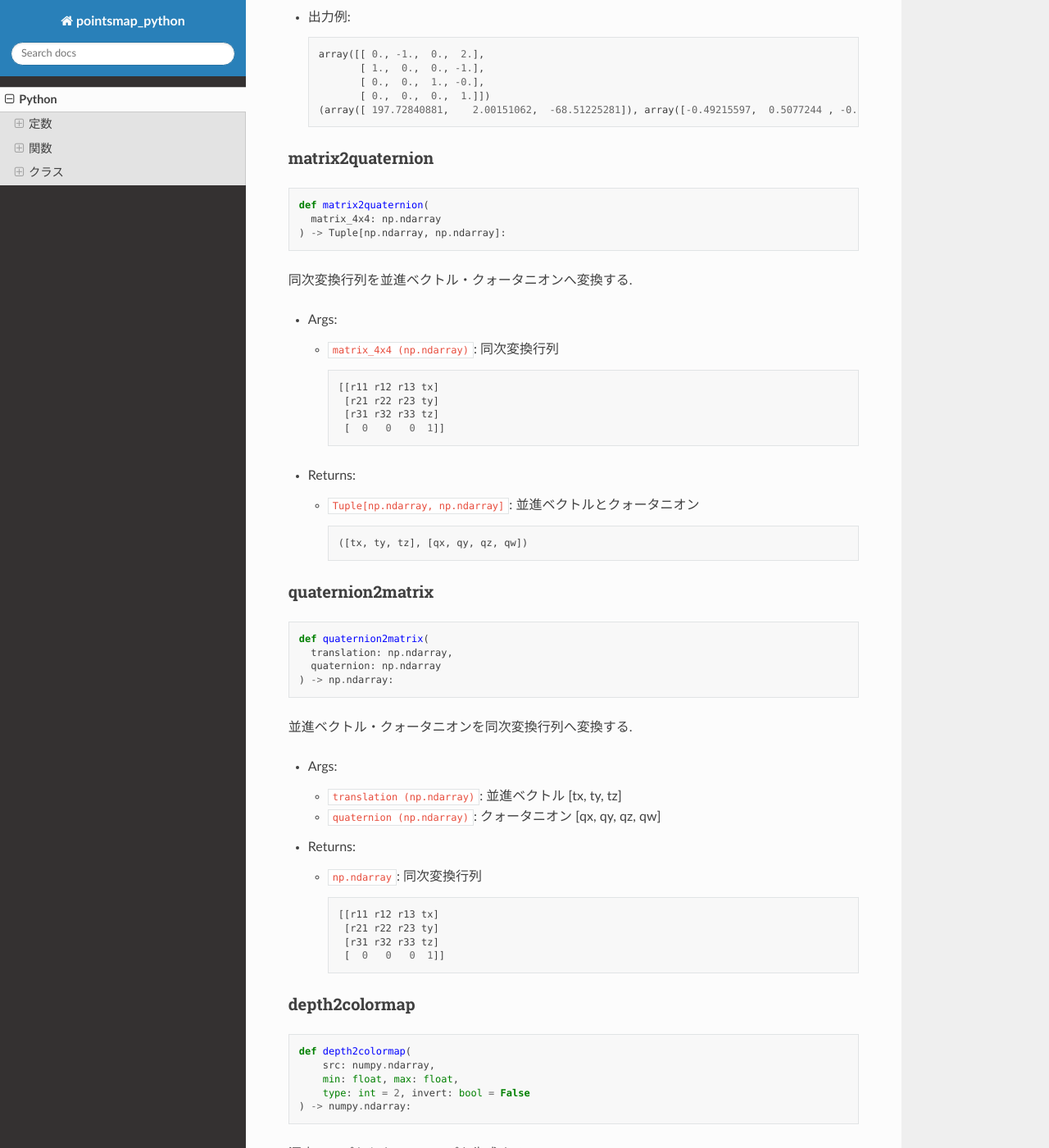
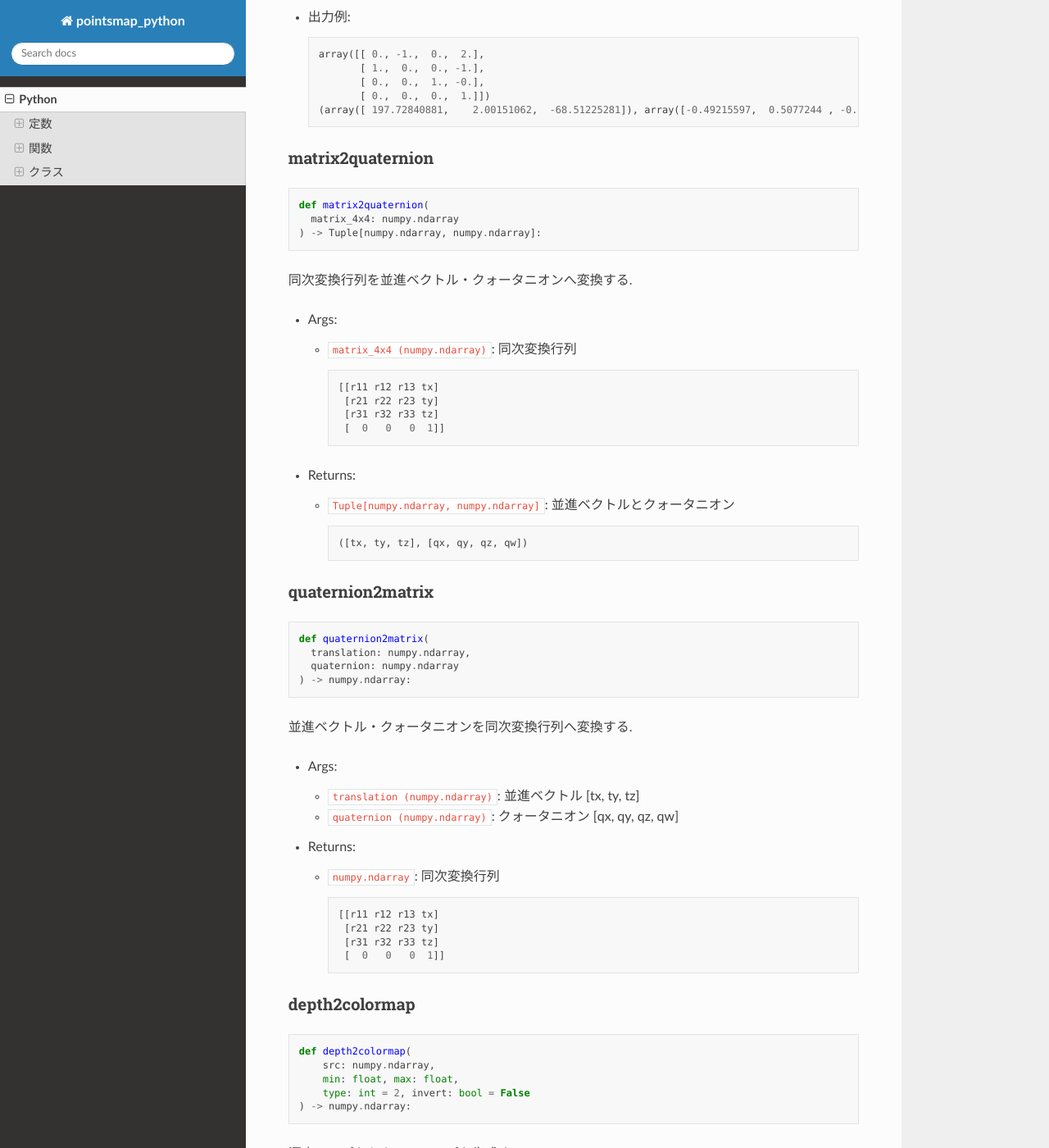
Before and after one commit to urasakikeisuke/pointsmap-python, a Sphinx documentation site: the page built from docs/source/python.rst, in a window 1280 px wide and 1400 px high, scrolled down 1229 px. Shown: the whole window at 82% size. Built offline with Sphinx 7.4.7 and the Read the Docs theme 2.0.0, drawn with Linux system fonts in a browser that asks for light colours; some of the changed text lies outside the part shown.

Commit message:
表記ゆれの修正

```diff
--- a/docs/source/python.rst
+++ b/docs/source/python.rst
@@ -79,14 +79,14 @@ matrix2quaternion
 .. code-block:: python
 
   def matrix2quaternion(
-    matrix_4x4: np.ndarray
-  ) -> Tuple[np.ndarray, np.ndarray]:
+    matrix_4x4: numpy.ndarray
+  ) -> Tuple[numpy.ndarray, numpy.ndarray]:
 
 同次変換行列を並進ベクトル・クォータニオンへ変換する.
 
 * Args:
 
-  * ``matrix_4x4 (np.ndarray)``: 同次変換行列
+  * ``matrix_4x4 (numpy.ndarray)``: 同次変換行列
 
     .. code-block::
 
@@ -97,7 +97,7 @@ matrix2quaternion
 
 * Returns:
 
-  * ``Tuple[np.ndarray, np.ndarray]``: 並進ベクトルとクォータニオン
+  * ``Tuple[numpy.ndarray, numpy.ndarray]``: 並進ベクトルとクォータニオン
 
     .. code-block::
 
@@ -109,20 +109,20 @@ quaternion2matrix
 .. code-block:: python
 
   def quaternion2matrix(
-    translation: np.ndarray,
-    quaternion: np.ndarray
-  ) -> np.ndarray:
+    translation: numpy.ndarray,
+    quaternion: numpy.ndarray
+  ) -> numpy.ndarray:
 
 並進ベクトル・クォータニオンを同次変換行列へ変換する.
 
 * Args:
 
-  * ``translation (np.ndarray)``: 並進ベクトル [tx, ty, tz]
-  * ``quaternion (np.ndarray)``: クォータニオン [qx, qy, qz, qw]
-
-* Returns:
-
-  * ``np.ndarray``: 同次変換行列
+  * ``translation (numpy.ndarray)``: 並進ベクトル [tx, ty, tz]
+  * ``quaternion (numpy.ndarray)``: クォータニオン [qx, qy, qz, qw]
+
+* Returns:
+
+  * ``numpy.ndarray``: 同次変換行列
 
     .. code-block::
 
@@ -407,7 +407,7 @@ set_disparity
 
 .. code-block:: python
 
-  def set_disparity(disparity: np.ndarray) -> None:
+  def set_disparity(disparity: numpy.ndarray) -> None:
 
 視差マップを設定する. あらかじめ設定したベースラインを基に深度マップが生成される.
 
@@ -420,7 +420,7 @@ get_depthmap
 
 .. code-block:: python
 
-  def get_depthmap() -> np.ndarray:
+  def get_depthmap() -> numpy.ndarray:
 
 深度マップを取得する.
 
@@ -1302,10 +1302,10 @@ get_voxels_include_frustum
 .. code-block:: python
 
   def get_voxels_include_frustum(
-    translation: np.ndarray = None,
-    quaternion: np.ndarray = None,
-    matrix_4x4: np.ndarray = None
-  ) -> Tuple[np.ndarray, np.ndarray, np.ndarray]:
+    translation: numpy.ndarray = None,
+    quaternion: numpy.ndarray = None,
+    matrix_4x4: numpy.ndarray = None
+  ) -> Tuple[numpy.ndarray, numpy.ndarray, numpy.ndarray]:
 
 同次変換行列, または並進ベクトルとクォータニオンを入力し, 画角内に含まれるVoxelのインデックスを取得する.
 
@@ -1324,7 +1324,7 @@ get_voxels_include_frustum
 
 * Returns:
 
-  * ``Tuple[np.ndarray, np.ndarray, np.ndarray]``: 画角内に含まれるVoxelのインデックス. (``numpy.where()`` と同様の出力)
+  * ``Tuple[numpy.ndarray, numpy.ndarray, numpy.ndarray]``: 画角内に含まれるVoxelのインデックス. (``numpy.where()`` と同様の出力)
 
 set_intrinsic
 ^^^^^^^^^^^^^
```
